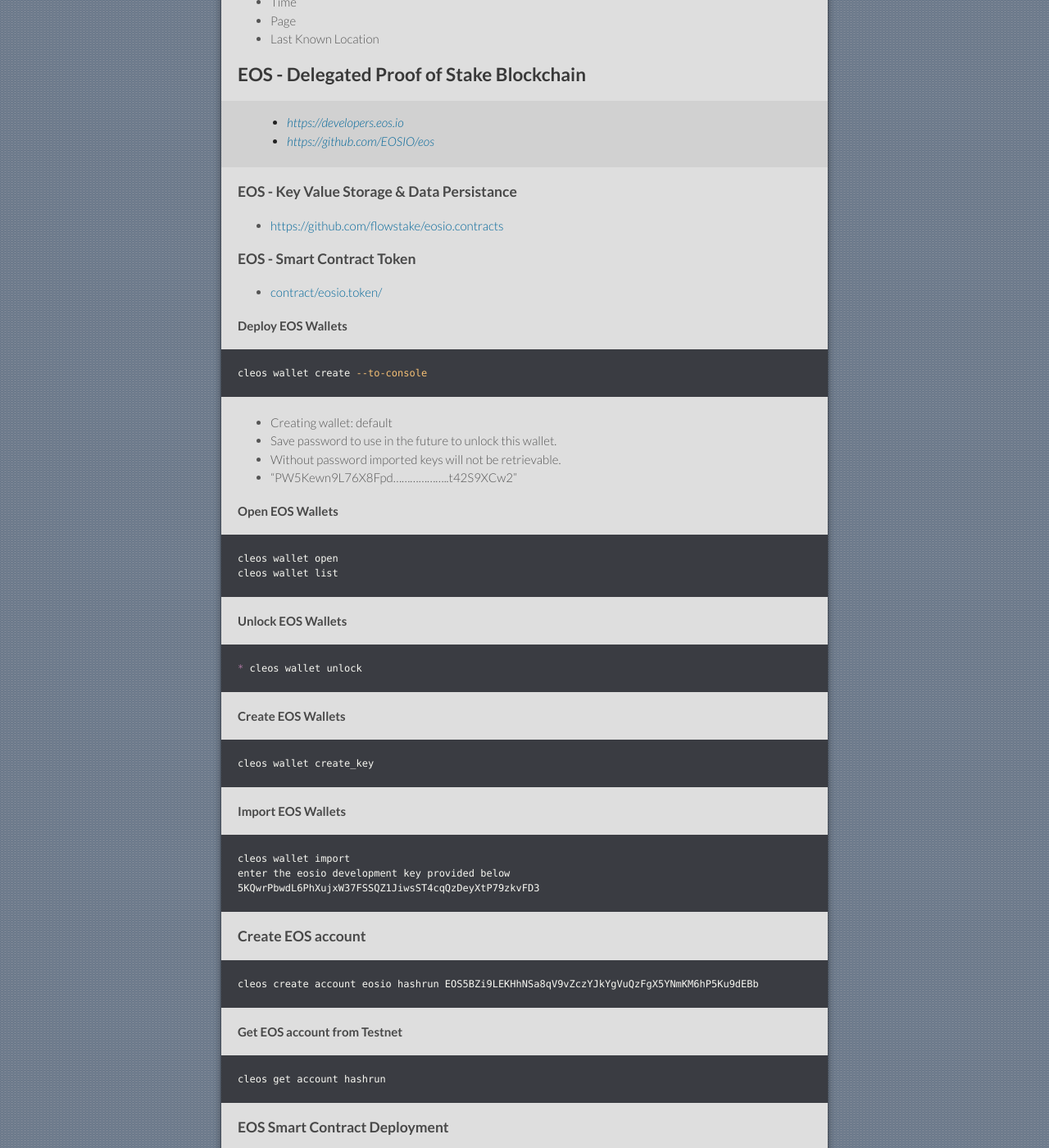
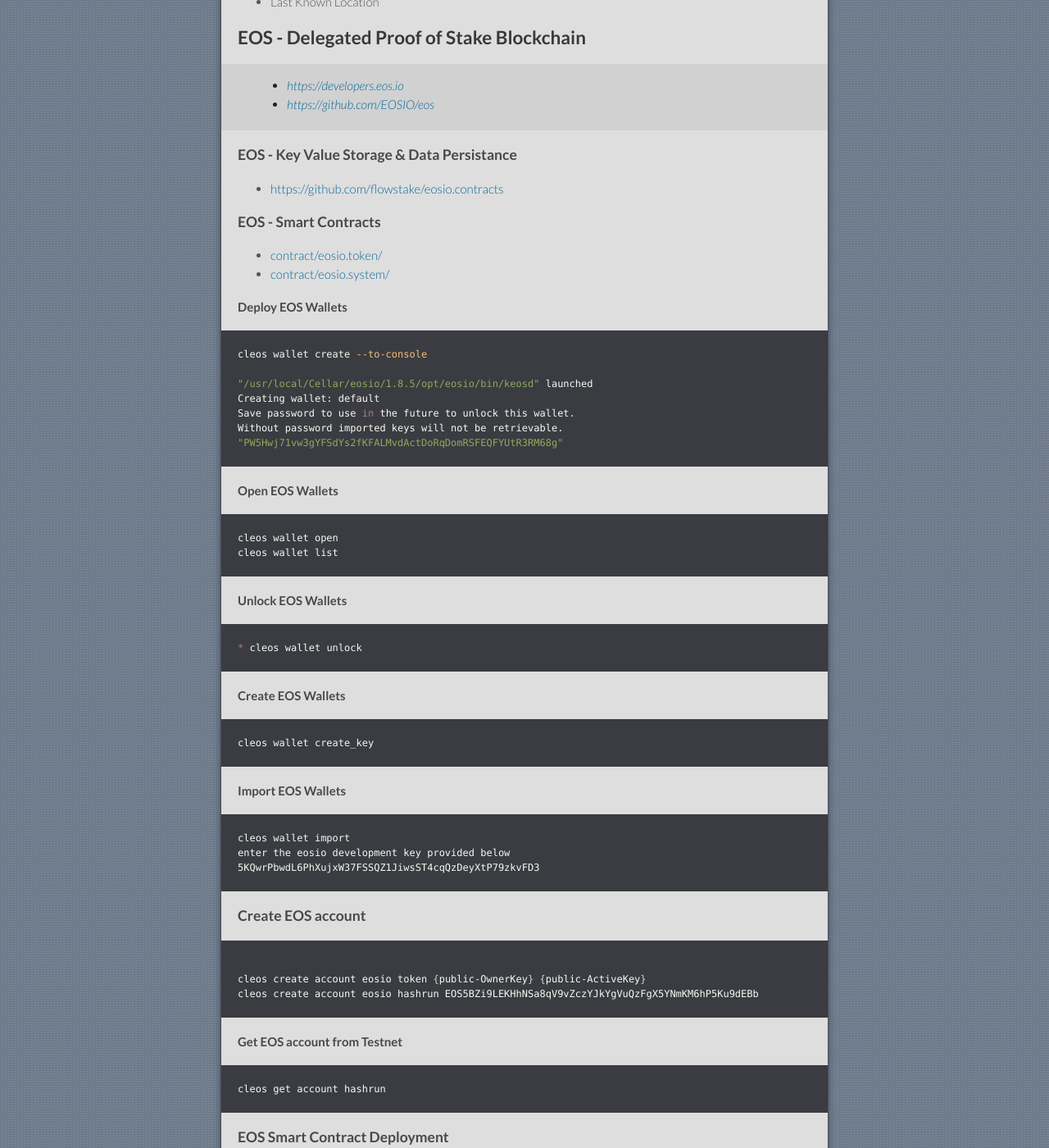
Before and after one commit to flowstake/flowstake.github.io, a Jekyll site: the page built from hashrun.md, in a window 1280 px wide and 1400 px high, scrolled down 4248 px. Shown: the whole window at 82% size. Built offline with Jekyll 4.4.1, drawn with Linux system fonts in a browser that asks for light colours; our own code applies the rules of GitHub Pages for plain Markdown files; some of the changed text lies outside the part shown.

Commit message:
Update hashrun.md

````diff
--- a/hashrun.md
+++ b/hashrun.md
@@ -173,20 +171,23 @@ Public Key - Bound Witness
 
 - [https://github.com/flowstake/eosio.contracts](github.com/flowstake/eosio.contracts)
 
-### EOS - Smart Contract Token
+### EOS - Smart Contracts
 
 - [contract/eosio.token/](https://github.com/flowstake/eosio.contracts/blob/master/contracts/eosio.token/include/eosio.token/eosio.token.hpp)
+- [contract/eosio.system/](https://github.com/flowstake/eosio.contracts/tree/master/contracts/eosio.system)
+
 
 #### Deploy EOS Wallets
 
 ```bash
 cleos wallet create --to-console
+
+"/usr/local/Cellar/eosio/1.8.5/opt/eosio/bin/keosd" launched
+Creating wallet: default
+Save password to use in the future to unlock this wallet.
+Without password imported keys will not be retrievable.
+"PW5Hwj71vw3gYFSdYs2fKFALMvdActDoRqDomRSFEQFYUtR3RM68g"
 ```
-
-* Creating wallet: default
-* Save password to use in the future to unlock this wallet.
-* Without password imported keys will not be retrievable.
-* "PW5Kewn9L76X8Fpd....................t42S9XCw2"
 
 #### Open EOS Wallets
 
@@ -218,6 +219,8 @@ enter the eosio development key provided below
 ### Create EOS account
 
 ```bash
+
+cleos create account eosio token {public-OwnerKey} {public-ActiveKey}
 cleos create account eosio hashrun EOS5BZi9LEKHhNSa8qV9vZczYJkYgVuQzFgX5YNmKM6hP5Ku9dEBb
 ```
 
````
Also changed, not shown: other parts of hashrun.md (+2 -2 lines).
